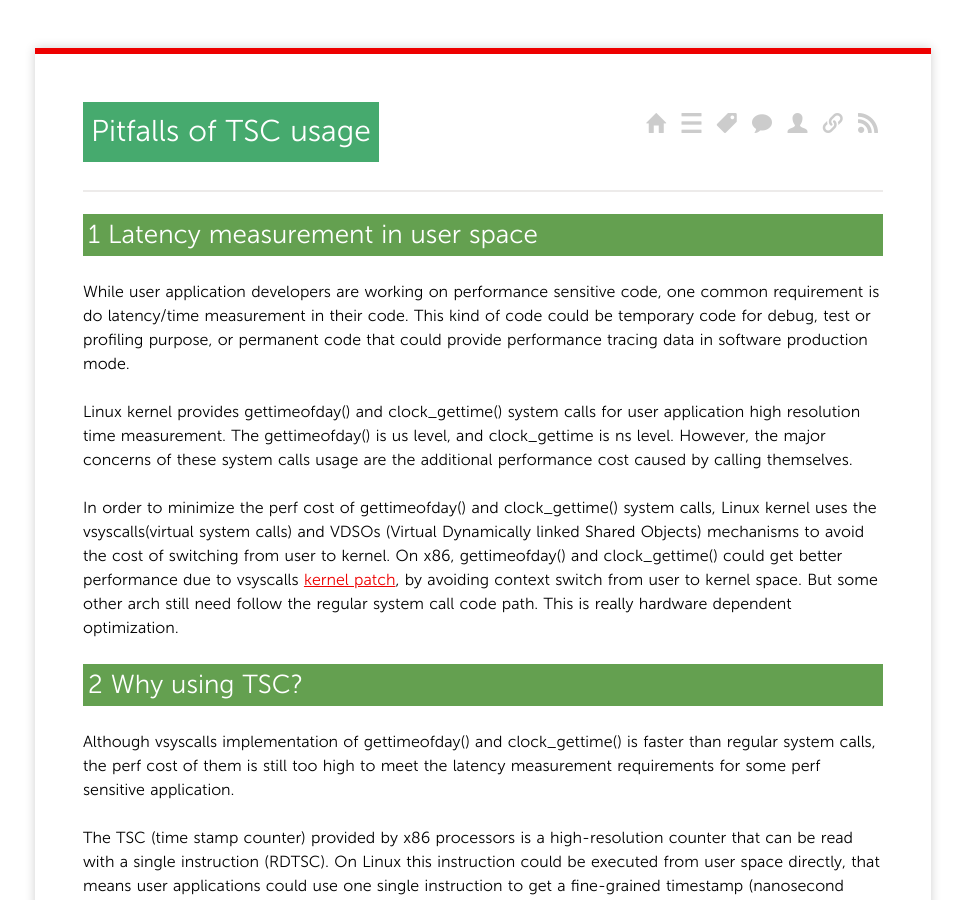
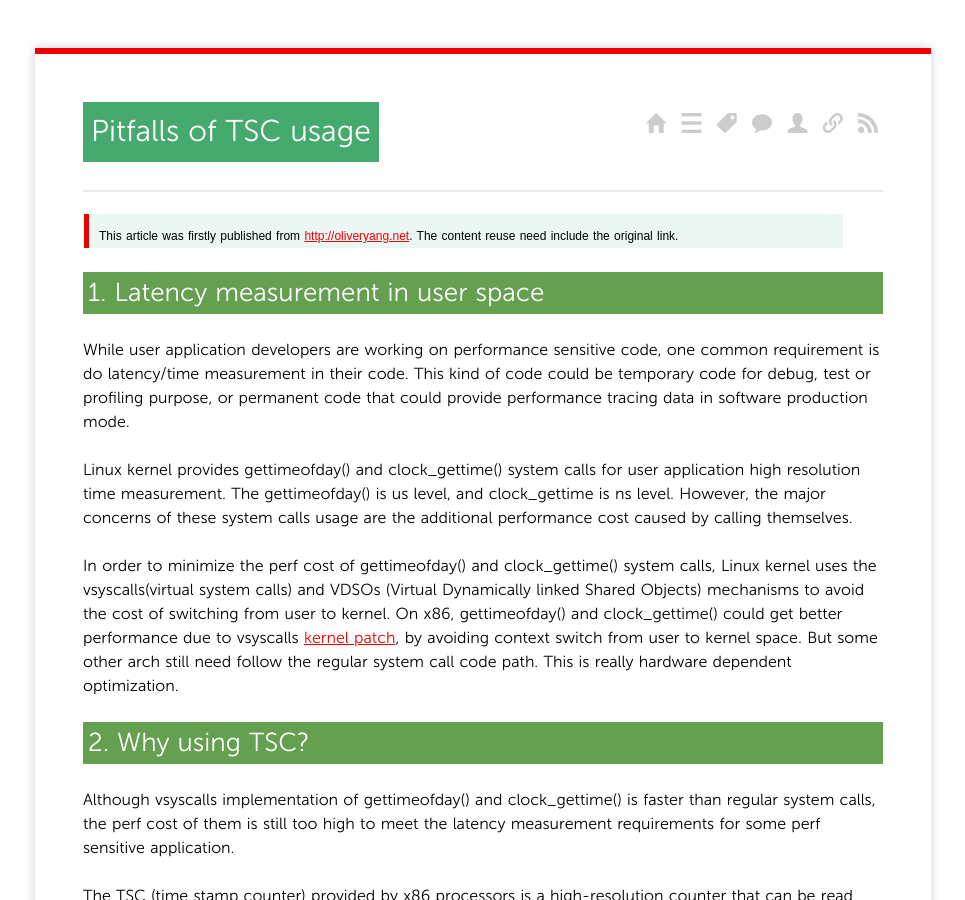
Before and after one commit to yangoliver/yangoliver.github.io, a Jekyll site: the page built from _posts/2015/2015-09-09-pitfalls-of-TSC-usage.md, in a window 1280 px wide and 900 px high. Shown: the whole window, without its empty margins (157-1122 px from the left). Built offline with Jekyll 4.4.1, drawn with Linux system fonts in a browser that asks for light colours; Markdown is read by kramdown in place of the engine named in the settings; comment, search, counter and statistics services are not loaded; some of the changed text lies outside the part shown.

Commit message:
SEO for meta description and format cleanup

```diff
--- a/_posts/2015/2015-09-09-pitfalls-of-TSC-usage.md
+++ b/_posts/2015/2015-09-09-pitfalls-of-TSC-usage.md
@@ -1,13 +1,16 @@
 ---
 layout: post
 title: Pitfalls of TSC usage
+description: TSC is a widely used by many applications to measure the latency. However, there are lots of pitfalls of TSC usage.
 categories:
 - [English, Software, Hardware]
 tags:
 - [perf, kernel, linux, virtualization, hardware]
 ---
 
-## 1 Latency measurement in user space
+>This article was firstly published from <http://oliveryang.net>. The content reuse need include the original link.
+
+## 1. Latency measurement in user space
 
 While user application developers are working on performance sensitive code, one common requirement is do latency/time
 measurement in their code. This kind of code could be temporary code for debug, test or profiling purpose, or permanent
@@ -25,7 +28,7 @@
 system call code path. This is really hardware dependent optimization.
 
 
-## 2 Why using TSC?
+## 2. Why using TSC?
 
 Although vsyscalls implementation of gettimeofday() and clock_gettime() is faster than regular system calls, the perf cost
 of them is still too high to meet the latency measurement requirements for some perf sensitive application.
@@ -98,7 +101,7 @@
 Linux application read TSC directly by above implementation, but these applications have to prepare to handle some
 strange TSC behaviors due to some known pitfalls.
 
-## 3 Known TSC pitfalls
+## 3. Known TSC pitfalls
 
 ### 3.1 TSC unstable hardware
 
@@ -497,7 +500,7 @@
 kernel TSC clocksource continuously work. The tiny TSC skew may still be observed in VM although TSC sync is supported by
 some hypervisors. Thus application may still have a wrong TSC duration for time measurement.
 
-## 4 Conclusion
+## 4. Conclusion
 
 Linux kernel could detect TSC sync problem and try to be "TSC-resilient". The major problem is in user application.
 There is no reliable TSC sync mechanism for user application especially under a Virtualization environment.
```
Also changed, not shown: _posts/2015/2015-08-07-linux-scheduler-profiling-3.md (+3 -0 lines).
